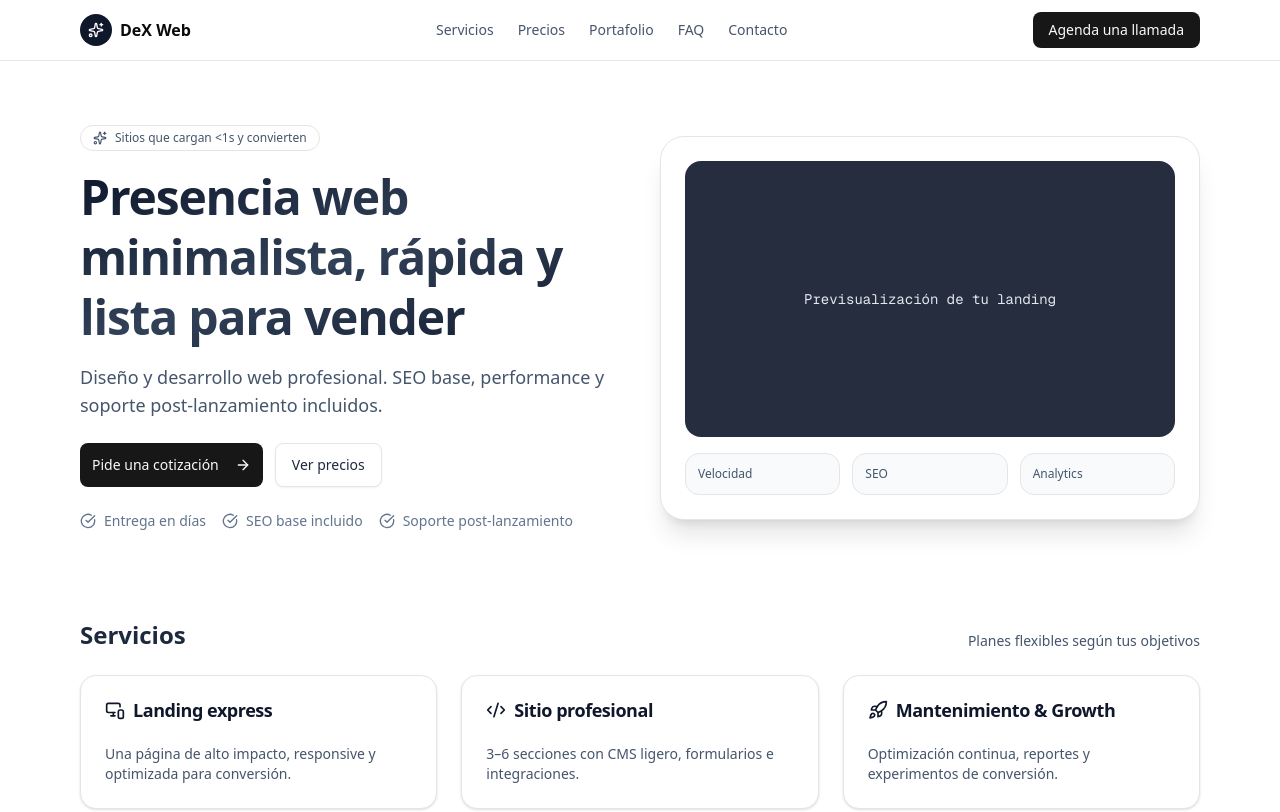
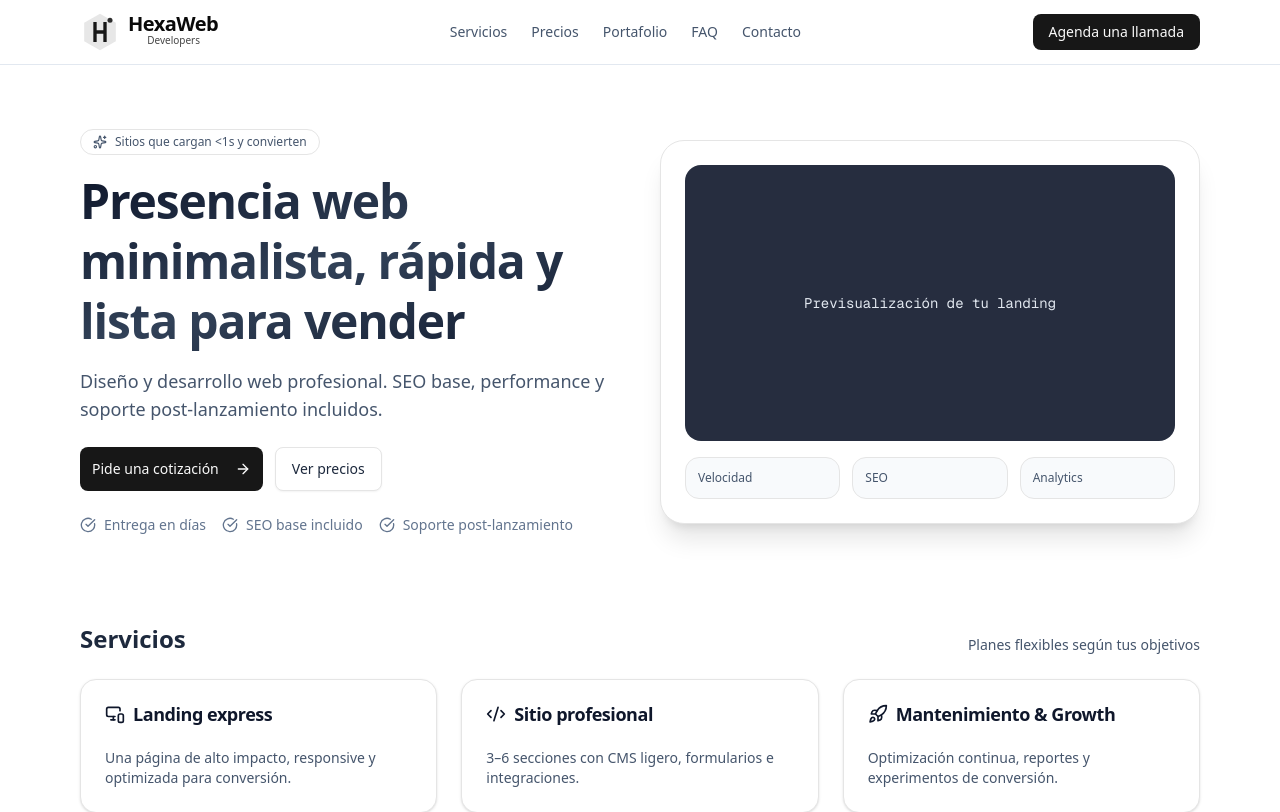
Before and after one commit to Svillamizar05/servicios-web, a Next.js app: page / in a window 1280 px wide. Shown: the top 812 px of the page. Built offline with nearby package versions, Linux system fonts and the light colour scheme; no server answers.

Commit message:
Deploy HexaWeb logo + header changes

```diff
--- /dev/null
+++ b/src/components/Logo.tsx
@@ -0,0 +1,97 @@
+// src/components/Logo.tsx
+"use client";
+
+import * as React from "react";
+import Link from "next/link";
+import { cn } from "@/lib/utils"; // si no tienes cn, reemplaza por className directo
+
+type LogoVariant = "mark" | "full" | "compact";
+
+export function Logo({
+  variant = "full",
+  className,
+  href = "/",
+  title = "HexaWeb Developers",
+  subscript = "Developers", // 👈 Texto subíndice
+}: {
+  variant?: LogoVariant;
+  className?: string;
+  href?: string;
+  title?: string;
+  subscript?: string;
+}) {
+  const Mark = (
+    <span className="relative inline-block align-middle text-primary">
+      <svg
+        aria-hidden="true"
+        viewBox="0 0 96 96"
+        className="h-10 w-10"
+        role="img"
+      >
+        {/* Hexágono */}
+        <path
+          d="M48 4 86 26v44L48 92 10 70V26L48 4Z"
+          className="fill-current"
+          opacity="0.10"
+        />
+        {/* H estilizada */}
+        <path
+          d="M32 24v48h8V52h16v20h8V24h-8v20H40V24h-8Z"
+          className="fill-current"
+        />
+        {/* chispa decorativa */}
+        <circle cx="72" cy="20" r="6" className="fill-current" opacity="0.9" />
+      </svg>
+
+      {/* Subíndice fuera del hexágono (borde inferior derecho) */}
+      {subscript ? (
+        <span className="absolute bottom-1 -right-20 text-[10px] font-medium opacity-80">
+          {subscript}
+        </span>
+      ) : null}
+    </span>
+  );
+
+  const Word = (
+    <div className="flex items-center gap-2 leading-none">
+      <span className="text-xl font-extrabold tracking-tight relative -top-2">
+        HexaWeb
+      </span>
+    </div>
+  );
+
+  const CompactWord = (
+    <span className="text-lg font-bold tracking-tight leading-none">
+      HexaWeb
+    </span>
+  );
+
+  return (
+    <Link
+      href={href}
+      aria-label={title}
+      className={cn(
+        // un solo chunk clickeable
+        "group inline-flex items-center p-1 -m-1",
+        className
+      )}
+    >
+      {/* Wrapper que escala TODO en hover */}
+      <span
+        className={cn(
+          "inline-flex items-center gap-2 text-foreground",
+          "transition-transform duration-200 ease-out origin-left",
+          "group-hover:scale-[1.06]"
+        )}
+      >
+        {Mark}
+
+        {variant === "full" ? (
+          Word
+        ) : variant === "compact" ? (
+          CompactWord
+        ) : null}
+      </span>
+    </Link>
+  );
+}
--- a/src/components/SiteHeader.tsx
+++ b/src/components/SiteHeader.tsx
@@ -3,9 +3,11 @@
 import Link from "next/link";
 import { usePathname } from "next/navigation";
 import { Button } from "@/components/ui/button";
-import { Sparkles } from "lucide-react";
 import { SITE, NAV } from "@/lib/site";
 import { cn } from "@/lib/utils";
+
+// 👇 Importamos el Logo
+import { Logo } from "@/components/Logo";
 
 export default function SiteHeader() {
   const pathname = usePathname();
@@ -13,13 +15,16 @@ export default function SiteHeader() {
   return (
     <header className="sticky top-0 z-40 backdrop-blur bg-white/70 border-b border-slate-200">
       <div className="mx-auto max-w-6xl px-4 py-3 flex items-center justify-between">
-        <Link href="/" className="flex items-center gap-2">
-          <div className="w-8 h-8 rounded-2xl bg-slate-900 grid place-items-center text-white">
-            <Sparkles className="h-4 w-4" />
-          </div>
-          <span className="font-semibold">{SITE.brand}</span>
-        </Link>
 
+        {/* === LOGO === */}
+        <Logo
+          href="/"
+          variant="full"
+          className="text-slate-900"
+          subscript="Developers"
+        />
+
+        {/* === NAV === */}
         <nav className="hidden md:flex gap-6 text-sm">
           {NAV.map((item) => (
             <Link
@@ -27,7 +32,9 @@ export default function SiteHeader() {
               href={item.href}
               className={cn(
                 "hover:text-slate-900",
-                pathname === item.href ? "text-slate-900 font-medium" : "text-slate-600"
+                pathname === item.href
+                  ? "text-slate-900 font-medium"
+                  : "text-slate-600"
               )}
             >
               {item.label}
@@ -35,6 +42,7 @@ export default function SiteHeader() {
           ))}
         </nav>
 
+        {/* === CTA === */}
         <Link href="/contacto" className="hidden md:inline-flex">
           <Button>Agenda una llamada</Button>
         </Link>
```
